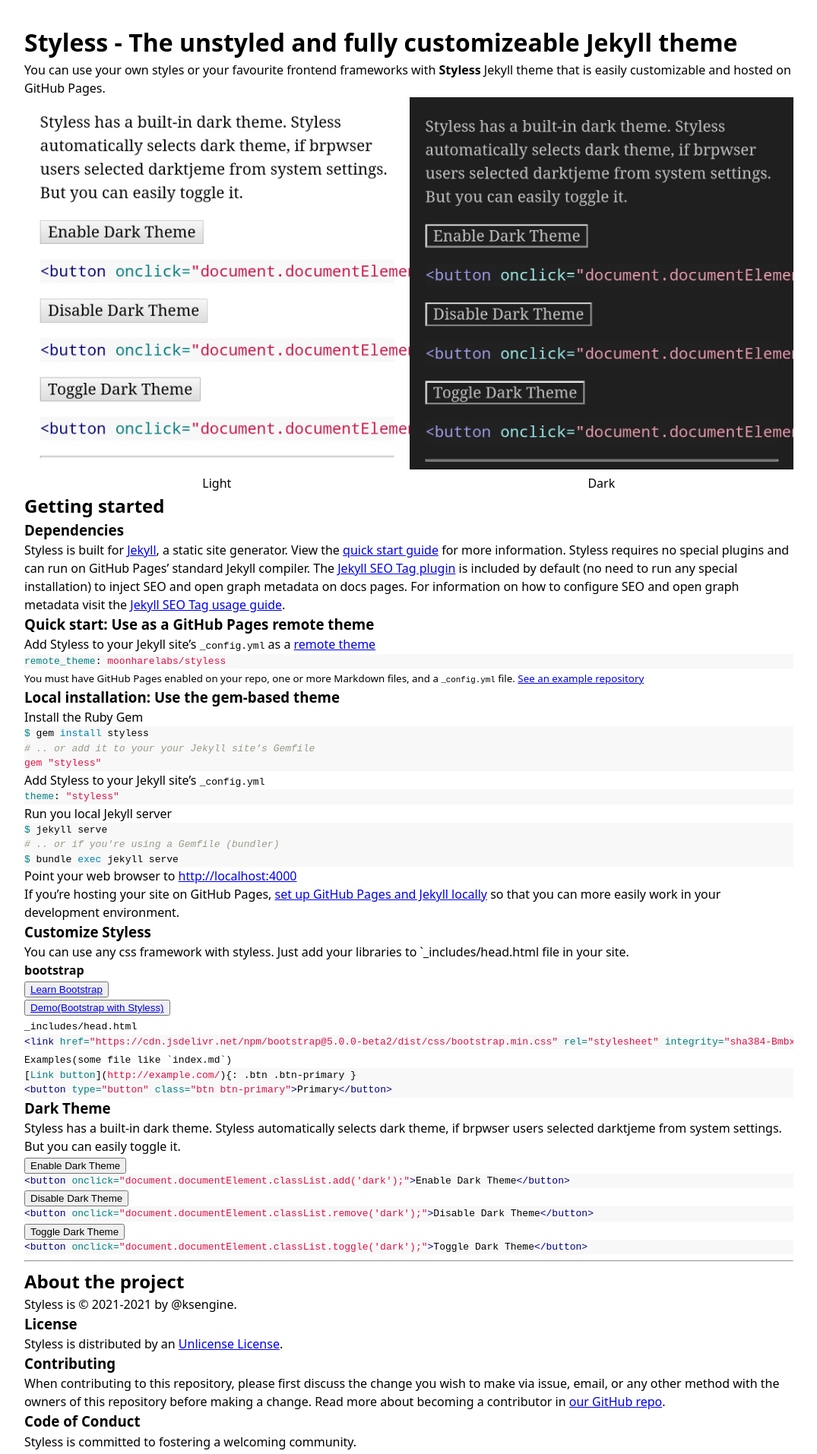
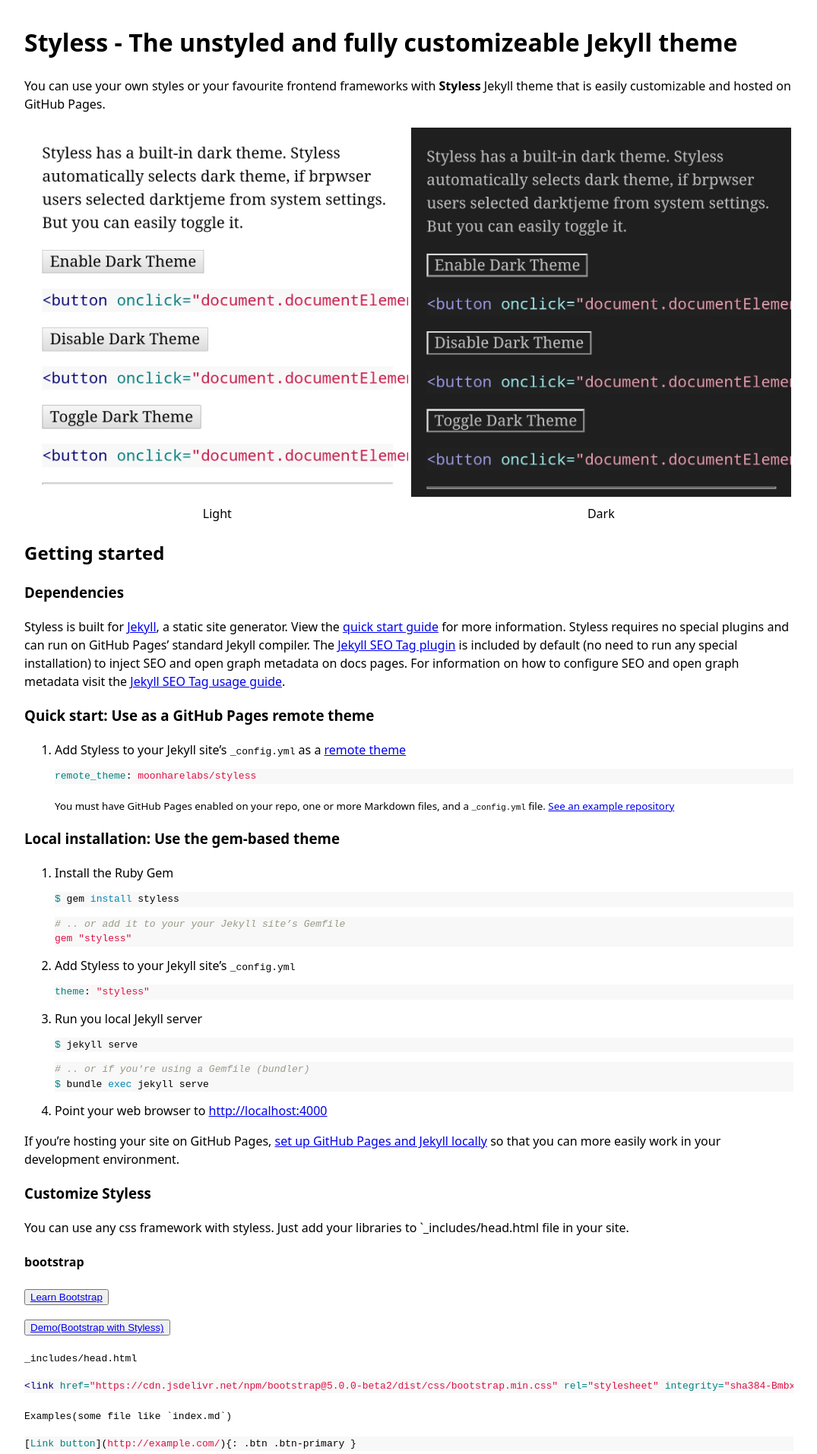
Before and after one commit to moonharelabs/styless, a Jekyll site: the page built from docs/index.md, in a window 1280 px wide. Shown: the top 1914 px of the page at 76% size, without its empty margins (102-1177 px from the left). Built offline with Jekyll 4.4.1, drawn with Linux system fonts in a browser that asks for light colours; our own code applies the rules of GitHub Pages for plain Markdown files.

Commit message:
Update styless.scss

```diff
--- a/_sass/styless.scss
+++ b/_sass/styless.scss
@@ -1,46 +1,3 @@
-/* http://meyerweb.com/eric/tools/css/reset/
-   v2.0 | 20110126
-   License: none (public domain)
-*/
-
-html, body, div, span, applet, object, iframe,
-h1, h2, h3, h4, h5, h6, p, blockquote, pre,
-a, abbr, acronym, address, big, cite, code,
-del, dfn, em, img, ins, kbd, q, s, samp,
-small, strike, strong, sub, sup, tt, var,
-b, u, i, center,
-dl, dt, dd, ol, ul, li,
-fieldset, form, label, legend,
-table, caption, tbody, tfoot, thead, tr, th, td,
-article, aside, canvas, details, embed,
-figure, figcaption, footer, header, hgroup,
-menu, nav, output, ruby, section, summary,
-time, mark, audio, video {
-	margin: 0;
-	padding: 0;
-	border: 0;
-}
-/* HTML5 display-role reset for older browsers */
-article, aside, details, figcaption, figure,
-footer, header, hgroup, menu, nav, section {
-	display: block;
-}
-ol, ul {
-	list-style: none;
-}
-blockquote, q {
-	quotes: none;
-}
-blockquote:before, blockquote:after,
-q:before, q:after {
-	content: '';
-	content: none;
-}
-table {
-	border-collapse: collapse;
-	border-spacing: 0;
-}
-
 html {
   font-family: ui-sans-serif, system-ui, -apple-system, BlinkMacSystemFont, "Segoe UI", Roboto, "Helvetica Neue", Arial, "Noto Sans", sans-serif, "Apple Color Emoji", "Segoe UI Emoji", "Segoe UI Symbol", "Noto Color Emoji";
   line-height: 1.5;
```
